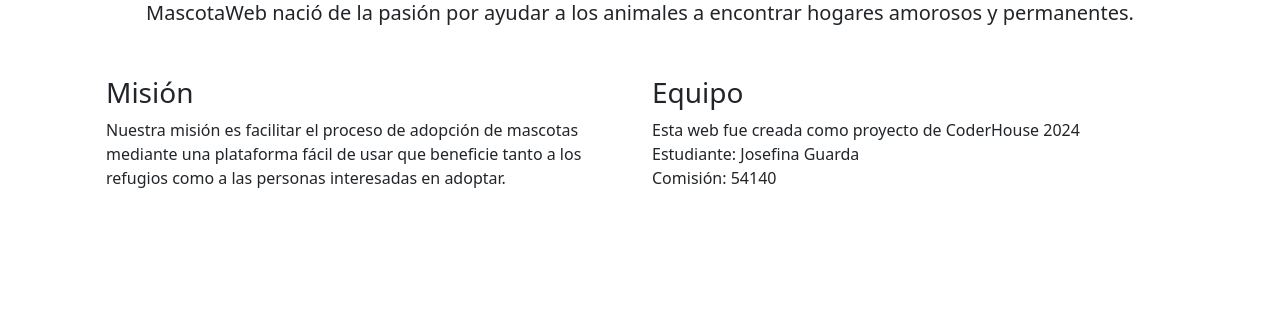
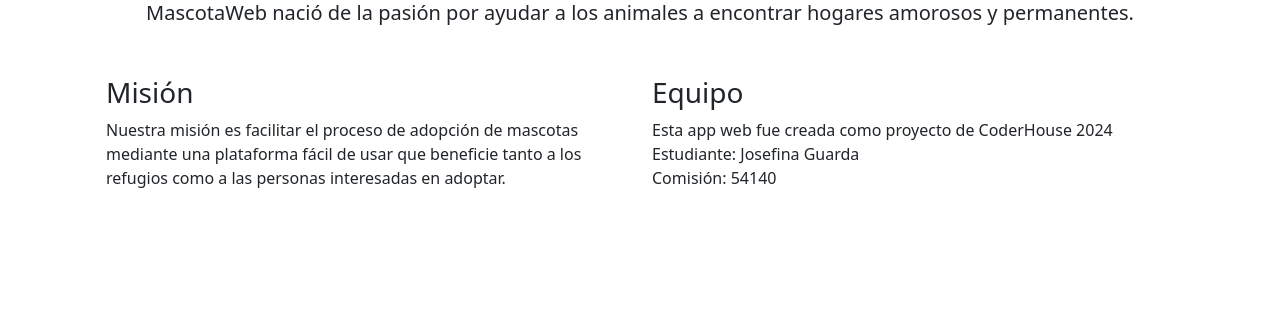
Before and after one commit to josefinaguarda/tercer-preentrega-josefinaguarda, a Django app: page /mi_aplicacion/about/ in a window 1280 px wide. Shown: the part 277-591 px from the top of the page. Run offline with Django 5.2, Linux system fonts and the light colour scheme; some libraries are stand-ins or nearby versions.

Commit message:
cambio en about_us

```diff
--- a/mi_proyecto/mi_aplicacion/templates/mi_aplicacion/about_us.html
+++ b/mi_proyecto/mi_aplicacion/templates/mi_aplicacion/about_us.html
@@ -20,7 +20,7 @@
         <div class="col-md-6 mb-4">
             <h2 class="h3">Equipo</h2>
             <ul class="list-unstyled">
-                <li><i class="bi bi-chevron-right"></i> Esta web fue creada como proyecto de CoderHouse 2024</li>
+                <li><i class="bi bi-chevron-right"></i> Esta app web fue creada como proyecto de CoderHouse 2024</li>
                 <li><i class="bi bi-chevron-right"></i> Estudiante: Josefina Guarda</li>
                 <li><i class="bi bi-chevron-right"></i> Comisión: 54140</li>
             </ul>
```
